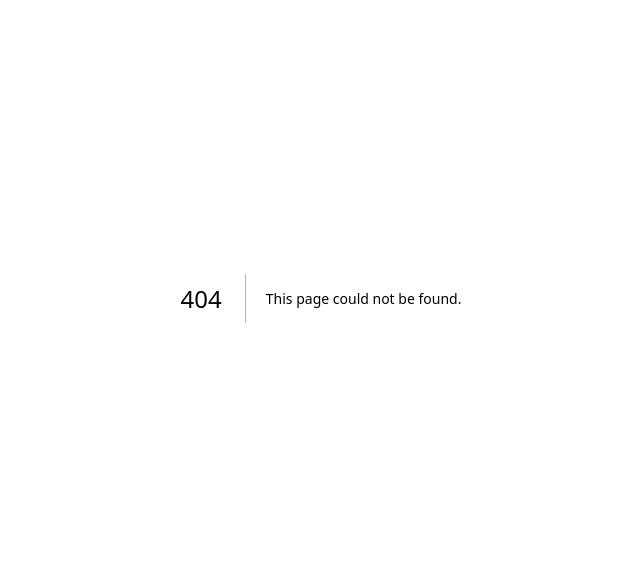
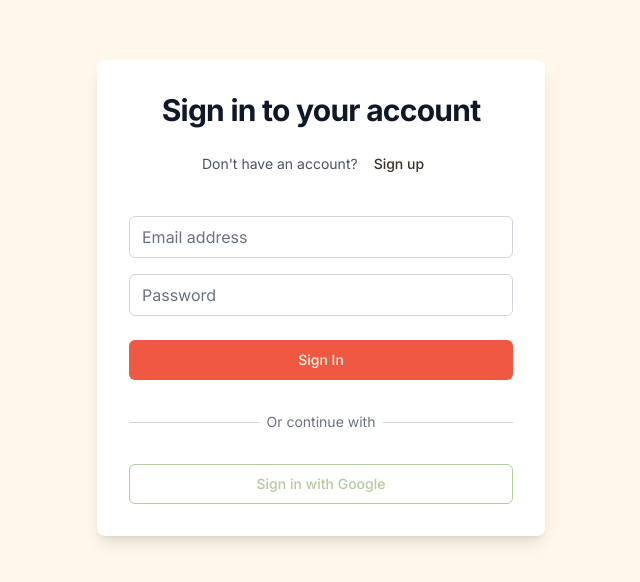
Before and after one commit to m00nlygreat/toma, a Next.js app: page /auth in a window 1280 px wide. Before the commit this address had no page. Shown: the part 102-684 px from the top of the page, without its empty margins (319-959 px from the left). Built offline with nearby package versions, Linux system fonts and the light colour scheme.

Commit message:
feat: Implement email/password authentication
- Add a combined sign-in/sign-up page
- Integrate Supabase for authentication
- Display user's email on the main page when logged in
- Add sign-out functionality

```diff
--- /dev/null
+++ b/app/auth/page.tsx
@@ -0,0 +1,136 @@
+
+'use client';
+
+import { useState } from 'react';
+import { Button } from '@/components/ui/button';
+import { supabase } from '@/lib/supabase';
+import { useRouter } from 'next/navigation';
+
+export default function AuthPage() {
+  const [isSignUp, setIsSignUp] = useState(false);
+  const [email, setEmail] = useState('');
+  const [password, setPassword] = useState('');
+  const [confirmPassword, setConfirmPassword] = useState('');
+  const [error, setError] = useState<string | null>(null);
+  const router = useRouter();
+
+  const toggleAuthMode = () => {
+    setIsSignUp(!isSignUp);
+    setError(null);
+  };
+
+  const handleSignUp = async () => {
+    if (password !== confirmPassword) {
+      setError('Passwords do not match');
+      return;
+    }
+
+    const { error } = await supabase.auth.signUp({
+      email,
+      password,
+    });
+
+    if (error) {
+      setError(error.message);
+    } else {
+      // Redirect to a success page or the main app
+      router.push('/');
+    }
+  };
+
+  const handleSignIn = async () => {
+    const { error } = await supabase.auth.signInWithPassword({
+      email,
+      password,
+    });
+
+    if (error) {
+      setError(error.message);
+    } else {
+      // Redirect to the main app
+      router.push('/');
+    }
+  };
+
+  const handleSubmit = (e: React.FormEvent) => {
+    e.preventDefault();
+    setError(null);
+
+    if (isSignUp) {
+      handleSignUp();
+    } else {
+      handleSignIn();
+    }
+  };
+
+  return (
+    <div className="container mx-auto flex h-screen items-center justify-center">
+      <div className="w-full max-w-md space-y-8 rounded-lg bg-white p-8 shadow-lg">
+        <div>
+          <h2 className="text-center text-3xl font-bold tracking-tight text-gray-900">
+            {isSignUp ? 'Create an account' : 'Sign in to your account'}
+          </h2>
+          <div className="mt-4 flex items-center justify-center">
+            <span className="text-sm text-gray-600">{isSignUp ? 'Already have an account?' : "Don't have an account?"}</span>
+            <Button variant="link" onClick={toggleAuthMode}>
+              {isSignUp ? 'Sign in' : 'Sign up'}
+            </Button>
+          </div>
+        </div>
+
+        <form className="space-y-6" onSubmit={handleSubmit}>
+          {error && <p className="text-red-500">{error}</p>}
+          <div className="space-y-4">
+            <input
+              type="email"
+              placeholder="Email address"
+              className="w-full rounded-md border border-gray-300 px-3 py-2 placeholder-gray-500 focus:border-tomato-red focus:outline-none focus:ring-tomato-red"
+              required
+              value={email}
+              onChange={(e) => setEmail(e.target.value)}
+            />
+            <input
+              type="password"
+              placeholder="Password"
+              className="w-full rounded-md border border-gray-300 px-3 py-2 placeholder-gray-500 focus:border-tomato-red focus:outline-none focus:ring-tomato-red"
+              required
+              value={password}
+              onChange={(e) => setPassword(e.target.value)}
+            />
+            {isSignUp && (
+              <input
+                type="password"
+                placeholder="Confirm Password"
+                className="w-full rounded-md border border-gray-300 px-3 py-2 placeholder-gray-500 focus:border-tomato-red focus:outline-none focus:ring-tomato-red"
+                required
+                value={confirmPassword}
+                onChange={(e) => setConfirmPassword(e.target.value)}
+              />
+            )}
+          </div>
+
+          <div>
+            <Button type="submit" className="w-full">
+              {isSignUp ? 'Sign Up' : 'Sign In'}
+            </Button>
+          </div>
+        </form>
+
+        <div className="relative">
+          <div className="absolute inset-0 flex items-center">
+            <div className="w-full border-t border-gray-300" />
+          </div>
+          <div className="relative flex justify-center text-sm">
+            <span className="bg-white px-2 text-gray-500">Or continue with</span>
+          </div>
+        </div>
+
+        <div>
+          <Button variant="outline" className="w-full" disabled>
+            Sign in with Google
+          </Button>
+        </div>
+      </div>
+    </div>
+  );
+}
--- a/app/page.tsx
+++ b/app/page.tsx
@@ -1,16 +1,63 @@
+
+'use client';
+
 import { Button } from "@/components/ui/button";
 import { ContributionHeatmap } from "@/components/ui/contribution-heatmap";
 import { FeedItem } from "@/components/ui/feed-item";
 import { PomodoroTimer } from "@/components/ui/pomodoro-timer";
-import dynamic from "next/dynamic";
+import Link from "next/link";
+import { useEffect, useState } from 'react';
+import { supabase } from '@/lib/supabase';
+import { User } from '@supabase/supabase-js';
 
 import { ClientToggleSwitch } from "@/components/client-toggle-switch";
 import { TaskCard } from "@/components/ui/task-card";
 
 export default function Home() {
+  const [user, setUser] = useState<User | null>(null);
+  const [loading, setLoading] = useState(true);
+
+  useEffect(() => {
+    const getSession = async () => {
+      const { data: { session } } = await supabase.auth.getSession();
+      setUser(session?.user ?? null);
+      setLoading(false);
+    };
+
+    getSession();
+
+    const { data: authListener } = supabase.auth.onAuthStateChange((event, session) => {
+      setUser(session?.user ?? null);
+    });
+
+    return () => {
+      authListener.subscription.unsubscribe();
+    };
+  }, []);
+
+  const handleSignOut = async () => {
+    await supabase.auth.signOut();
+  };
+
   return (
     <main className="container mx-auto p-4">
-      <h1 className="text-headline font-bold mb-8">Toma</h1>
+      <header className="flex justify-between items-center mb-8">
+        <h1 className="text-headline font-bold">Toma</h1>
+        <div>
+          {loading ? (
+            <p>Loading...</p>
+          ) : user ? (
+            <div className="flex items-center space-x-4">
+              <p>{user.email}</p>
+              <Button variant="outline" onClick={handleSignOut}>Sign Out</Button>
+            </div>
+          ) : (
+            <Link href="/auth">
+              <Button variant="outline">Sign In</Button>
+            </Link>
+          )}
+        </div>
+      </header>
 
       <div className="grid grid-cols-1 md:grid-cols-3 gap-8">
         <div className="md:col-span-2">
--- /dev/null
+++ b/lib/supabase.ts
@@ -0,0 +1,7 @@
+
+import { createClient } from '@supabase/supabase-js';
+
+const supabaseUrl = 'https://kmdtswcayohamrxbgptf.supabase.co';
+const supabaseAnonKey = 'eyJhbGciOiJIUzI1NiIsInR5cCI6IkpXVCJ9.eyJpc3MiOiJzdXBhYmFzZSIsInJlZiI6ImttZHRzd2NheW9oYW1yeGJncHRmIiwicm9sZSI6ImFub24iLCJpYXQiOjE3NTQzNzQ5OTAsImV4cCI6MjA2OTk1MDk5MH0.Gtkq8_bpDOiUeXDQPdkrxtLR2FNtrZlmoTka1x_9KaA';
+
+export const supabase = createClient(supabaseUrl, supabaseAnonKey);
--- a/package.json
+++ b/package.json
@@ -11,6 +11,7 @@
   "dependencies": {
     "@radix-ui/react-slot": "^1.2.3",
     "@radix-ui/react-switch": "^1.2.5",
+    "@supabase/supabase-js": "^2.54.0",
     "autoprefixer": "^10.4.21",
     "class-variance-authority": "^0.7.1",
     "clsx": "^2.1.1",
```
Also changed, not shown: 1 other file (tests, documents, lock files or other folders).
